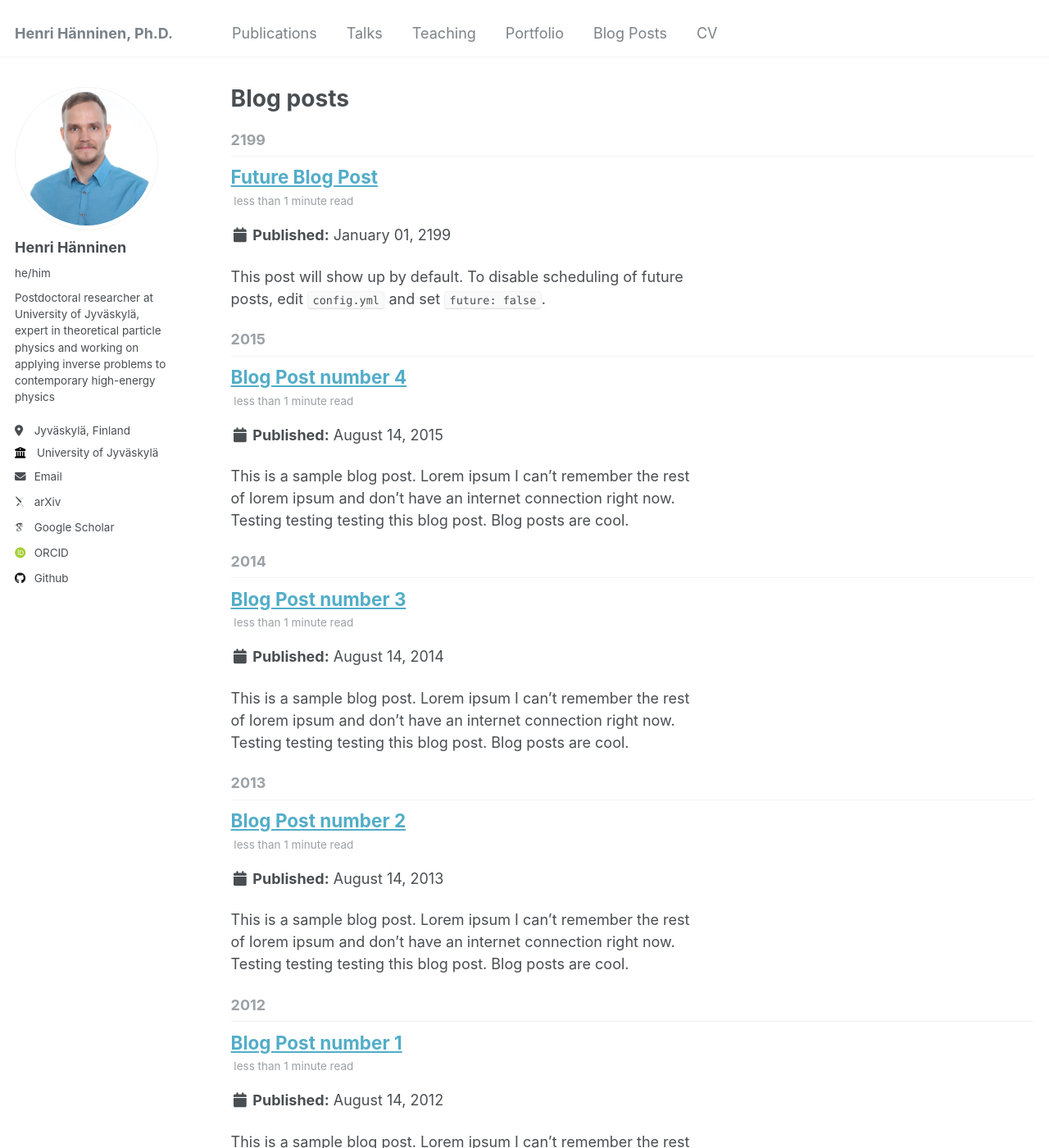
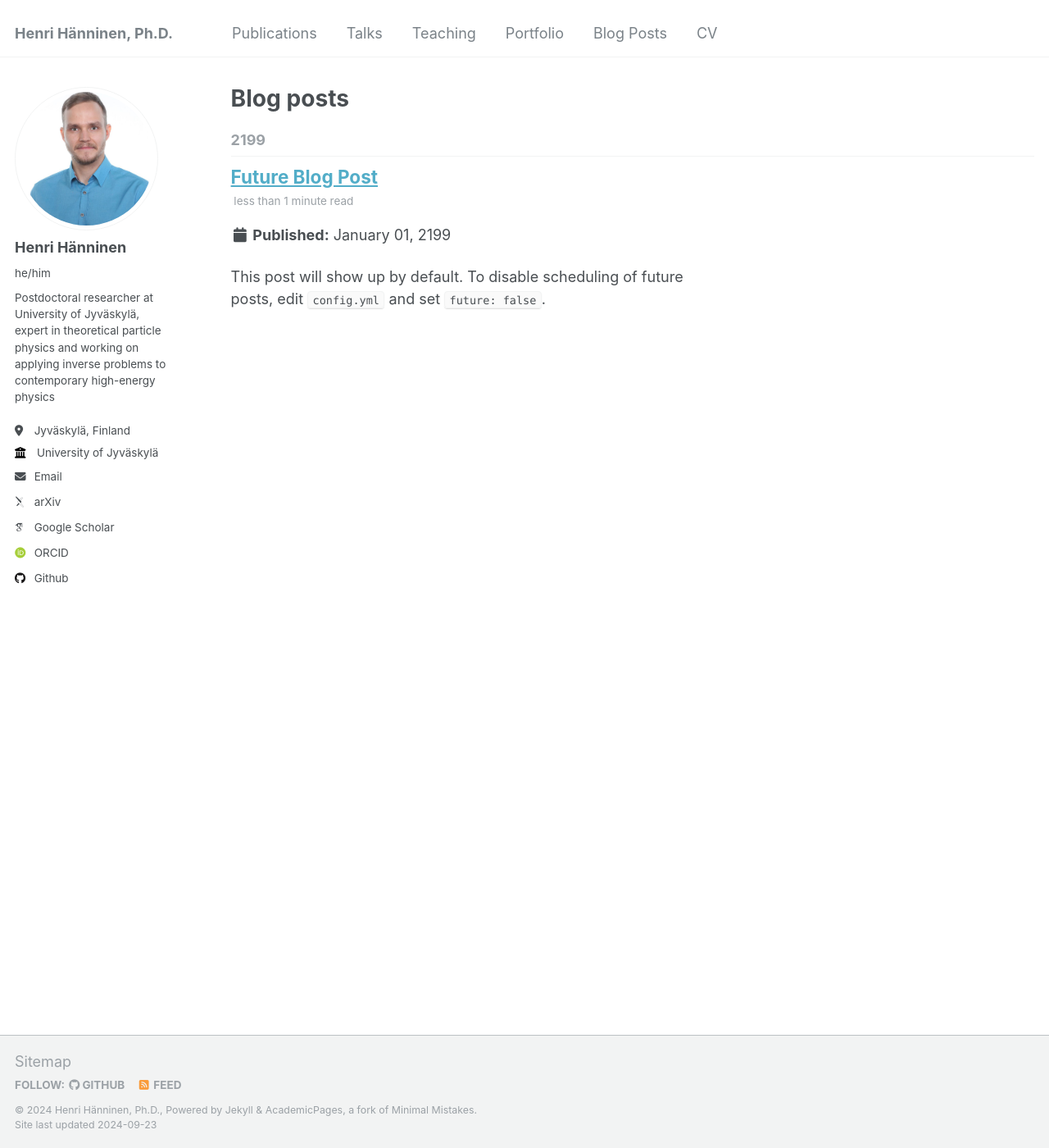
Before and after one commit to hhannine/hhannine.github.io, a Jekyll site: the page built from _pages/year-archive.html, in a window 1280 px wide and 1400 px high. Shown: the whole window at 82% size. Built offline with Jekyll 4.4.1, drawn with Linux system fonts in a browser that asks for light colours; some web fonts are replaced; some of the changed text lies outside the part shown.

```diff
--- a/_posts/2012-08-14-blog-post-1.md
+++ /dev/null
@@ -1,20 +0,0 @@
----
-title: 'Blog Post number 1'
-date: 2012-08-14
-permalink: /posts/2012/08/blog-post-1/
-tags:
-  - cool posts
-  - category1
-  - category2
----
-
-This is a sample blog post. Lorem ipsum I can't remember the rest of lorem ipsum and don't have an internet connection right now. Testing testing testing this blog post. Blog posts are cool.
-
-Headings are cool
-======
-
-You can have many headings
-======
-
-Aren't headings cool?
-------
--- a/_posts/2013-08-14-blog-post-2.md
+++ /dev/null
@@ -1,20 +0,0 @@
----
-title: 'Blog Post number 2'
-date: 2013-08-14
-permalink: /posts/2013/08/blog-post-2/
-tags:
-  - cool posts
-  - category1
-  - category2
----
-
-This is a sample blog post. Lorem ipsum I can't remember the rest of lorem ipsum and don't have an internet connection right now. Testing testing testing this blog post. Blog posts are cool.
-
-Headings are cool
-======
-
-You can have many headings
-======
-
-Aren't headings cool?
-------
--- a/_posts/2014-08-14-blog-post-3.md
+++ /dev/null
@@ -1,20 +0,0 @@
----
-title: 'Blog Post number 3'
-date: 2014-08-14
-permalink: /posts/2014/08/blog-post-3/
-tags:
-  - cool posts
-  - category1
-  - category2
----
-
-This is a sample blog post. Lorem ipsum I can't remember the rest of lorem ipsum and don't have an internet connection right now. Testing testing testing this blog post. Blog posts are cool.
-
-Headings are cool
-======
-
-You can have many headings
-======
-
-Aren't headings cool?
-------
```
Also changed, not shown: _posts/2015-08-14-blog-post-4.md (deleted, +0 -20 lines), _posts/2024-inverse-problems-ATIO.md (added, +19 -0 lines), _publications/2010-10-01-paper-title-number-2.md (deleted, +0 -14 lines), _publications/2015-10-01-paper-title-number-3.md (deleted, +0 -14 lines), _publications/2017-08-24-article-dis-nlo.md (+1 -1 lines), _publications/2017-11-22-article-oneloop-lightcone.md (added, +14 -0 lines), _publications/2020-07-03-article-cgc-nlo-hera.md (added, +18 -0 lines), _publications/2022-06-27-article-ddis-nlo.md (added, +13 -0 lines), _publications/2022-11-07-article-nlo-dis-massive.md (added, +13 -0 lines), _publications/2024-02-17-paper-title-number-4.md (deleted, +0 -13 lines).
